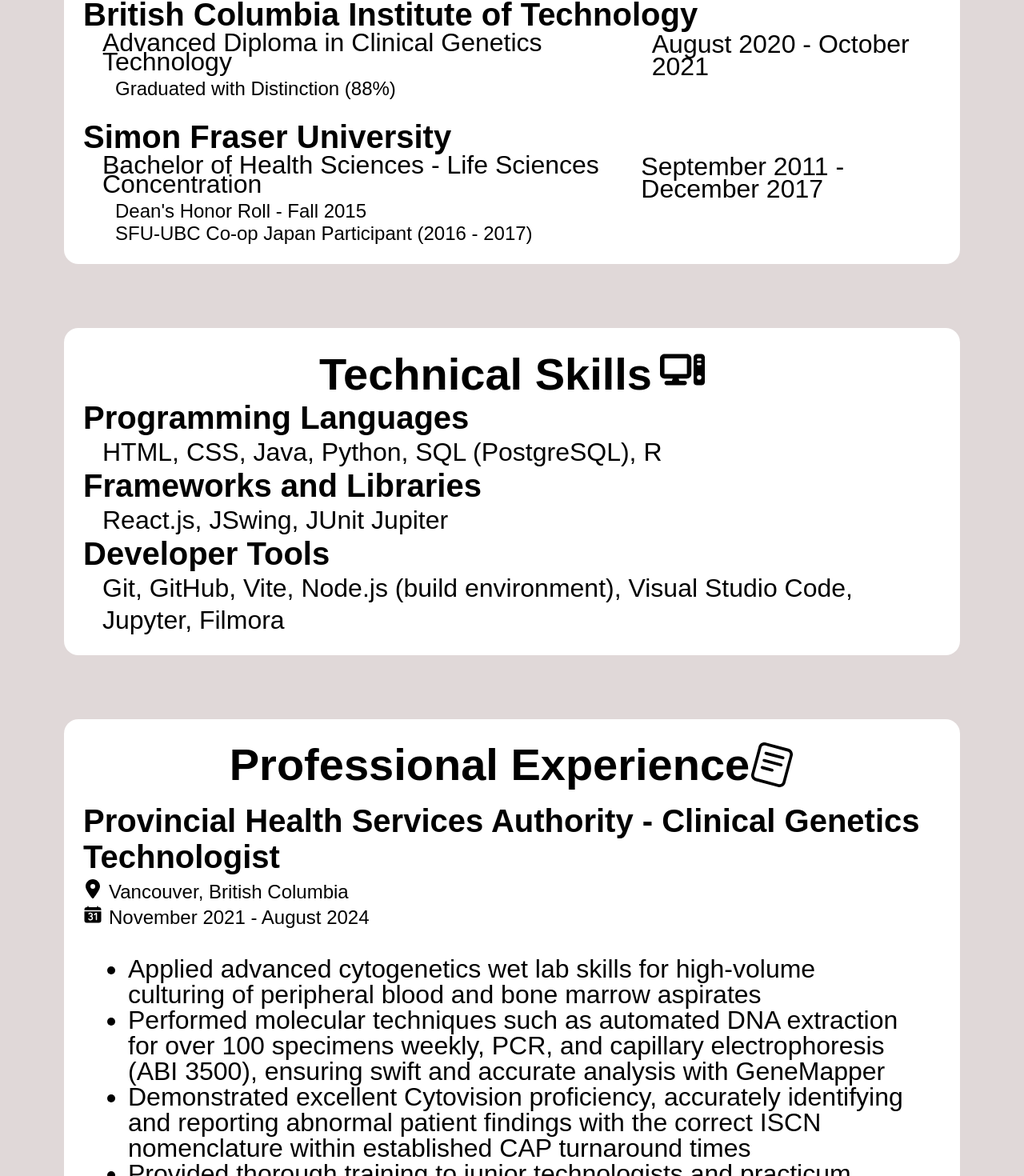
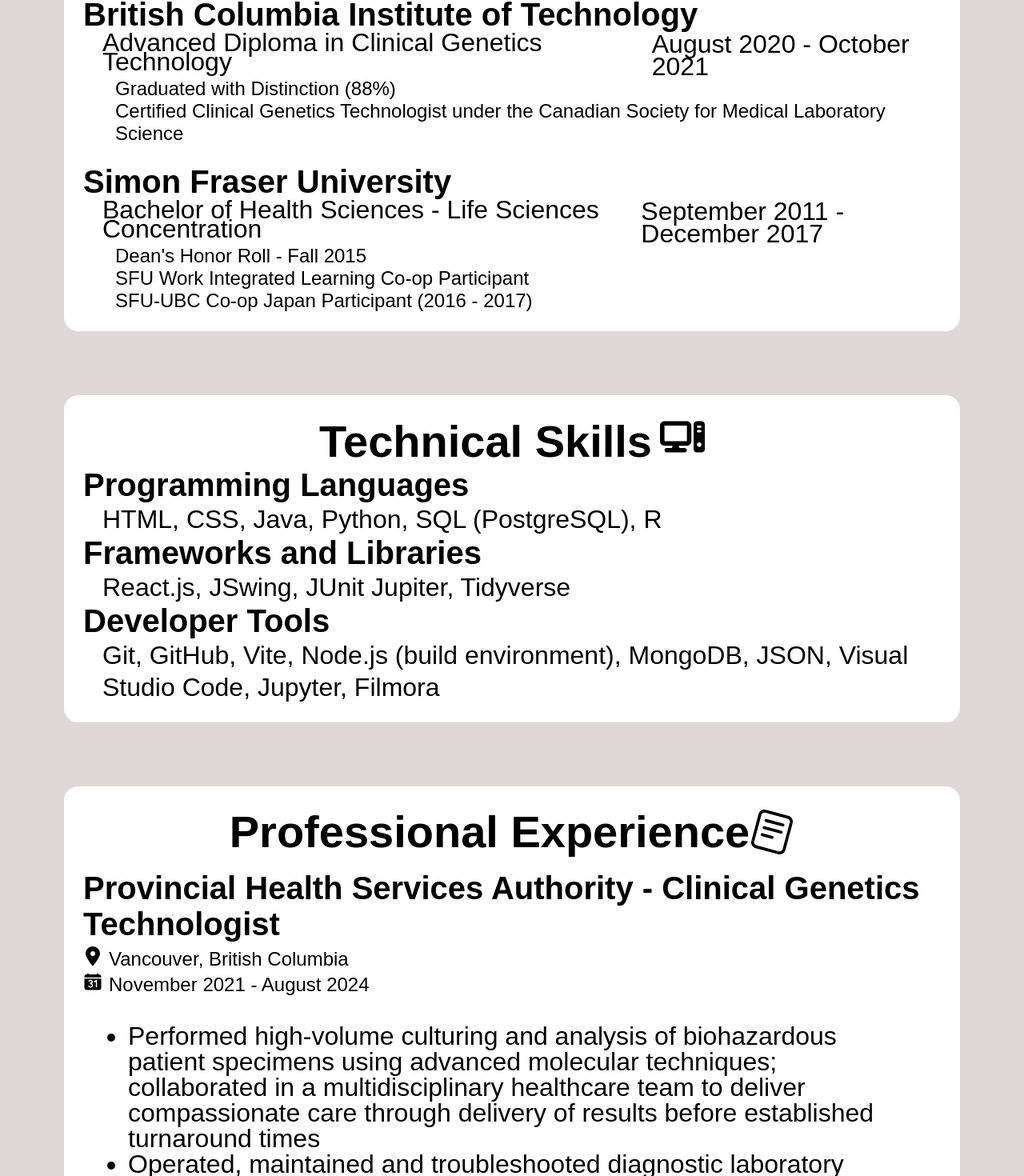
Before and after one commit to samlui1009/sam-lui, a React (Vite) app: page /aboutme in a window 1280 px wide. Shown: the part 459-1929 px from the top of the page at 80% size. Built offline with nearby package versions, Linux system fonts and the light colour scheme; a web font is replaced by a local one.

Commit message:
Changed work details in AboutMe + minor aesthetic modifications

```diff
--- a/src/components/Card.css
+++ b/src/components/Card.css
@@ -13,12 +13,12 @@
     justify-content: center;
     align-items: center;
     gap: 40px;
-    border: 1px solid hsl(0, 0%, 80%);
+    border: 1px solid hsl(0, 16%, 72%);
     border-radius: 75px;
     border-style: groove;
     padding: 100px;
     margin: 60px;
-    background-color:antiquewhite;
+    background-color:hsl(0, 16%, 82%);
     font-size: 25px;
     max-width: 800px;
 }
--- a/src/pages/AboutMe.jsx
+++ b/src/pages/AboutMe.jsx
@@ -27,6 +27,7 @@
                     <p className="date">August 2020 - October 2021</p>
                 </div>
                 <p>Graduated with Distinction (88%)</p>
+                <p>Certified Clinical Genetics Technologist under the Canadian Society for Medical Laboratory Science</p>
 
                 <h3 className="school">Simon Fraser University</h3>
                 <div className="school-info">
@@ -34,6 +35,7 @@
                     <p className="date">September 2011 - December 2017</p>
                 </div>
                 <p>Dean's Honor Roll - Fall 2015</p>
+                <p>SFU Work Integrated Learning Co-op Participant</p>
                 <p>SFU-UBC Co-op Japan Participant (2016 - 2017)</p>
             </div>
 
@@ -42,9 +44,9 @@
                 <h3 className="type">Programming Languages</h3>
                 <p className="list">HTML, CSS, Java, Python, SQL (PostgreSQL), R</p>
                 <h3 className="type">Frameworks and Libraries</h3>
-                <p className="list">React.js, JSwing, JUnit Jupiter</p>
+                <p className="list">React.js, JSwing, JUnit Jupiter, Tidyverse</p>
                 <h3 className="type">Developer Tools</h3>
-                <p className="list">Git, GitHub, Vite, Node.js (build environment), Visual Studio Code, Jupyter, Filmora</p>
+                <p className="list">Git, GitHub, Vite, Node.js (build environment), MongoDB, JSON, Visual Studio Code, Jupyter, Filmora</p>
             </div>
 
             <div className="professional-exp">
@@ -56,10 +58,9 @@
                     <p><IoCalendarNumber className="logo"></IoCalendarNumber>November 2021 - August 2024</p>
                     </div>
                     <ul className="tasks">
-                        <li>Applied advanced cytogenetics wet lab skills for high-volume culturing of peripheral blood and bone marrow aspirates</li>
-                        <li>Performed molecular techniques such as automated DNA extraction for over 100 specimens weekly, PCR, and capillary electrophoresis (ABI 3500), ensuring swift and accurate analysis with GeneMapper</li>
-                        <li>Demonstrated excellent Cytovision proficiency, accurately identifying and reporting abnormal patient findings with the correct ISCN nomenclature within established CAP turnaround times</li>
-                        <li>Provided thorough training to junior technologists and practicum students, ensuring full mastery of skills through constructive feedback</li>
+                        <li>Performed high-volume culturing and analysis of biohazardous patient specimens using advanced molecular techniques; collaborated in a multidisciplinary healthcare team to deliver compassionate care through delivery of results before established turnaround times </li>
+                        <li>Operated, maintained and troubleshooted diagnostic laboratory equipment by following standardized operating procedures; liaised with vendors and IT teams to minimize downtime in a fast-paced, time-sensitive environment</li>
+                        <li>Mentored incoming junior technologists and practicum students, promoting a supportive learning environment </li>
                     </ul>
                     <hr className = "divider"></hr>
                     <h3 className="org">Children's Hospital of Eastern Ontario - Cytogenetics Practicum Student</h3>
--- a/src/pages/Contact.css
+++ b/src/pages/Contact.css
@@ -126,3 +126,9 @@
 .send-msg:active {
     background: rgba(194, 155, 120, 0.947);
 }
+
+.send-msg-section {
+    margin-top: 50px;
+    font-size: 3.0rem;
+    text-decoration: underline;
+}
--- a/src/pages/Contact.jsx
+++ b/src/pages/Contact.jsx
@@ -51,6 +51,9 @@
             <a href="https://www.linkedin.com/in/sam-lui-6250a787/" target="_blank"><button className="link-buttons">
                 <FaLinkedin className="icon"></FaLinkedin>Add me as a connection!</button></a>
         </div>
+        <div className="send-msg-section">
+            <p>Message Form</p>
+        </div>
         <form ref={form} onSubmit={sendEmail} className="contact-form">
         <div className="input-box">
             <label>Name</label>
@@ -63,7 +66,7 @@
             //  Thus, no resizing is necessary in this regard */}
         </div>
         <div className="input-box">
-            <label>Write Your Message</label>
+            <label>What's Your Message?</label>
             <textarea name="message" className="msg-field" placeholder="Write your message here" required />
             {/* Textarea is explicitly made for multi-line content like messages and comments, permitting resizing */}
         </div>
```
